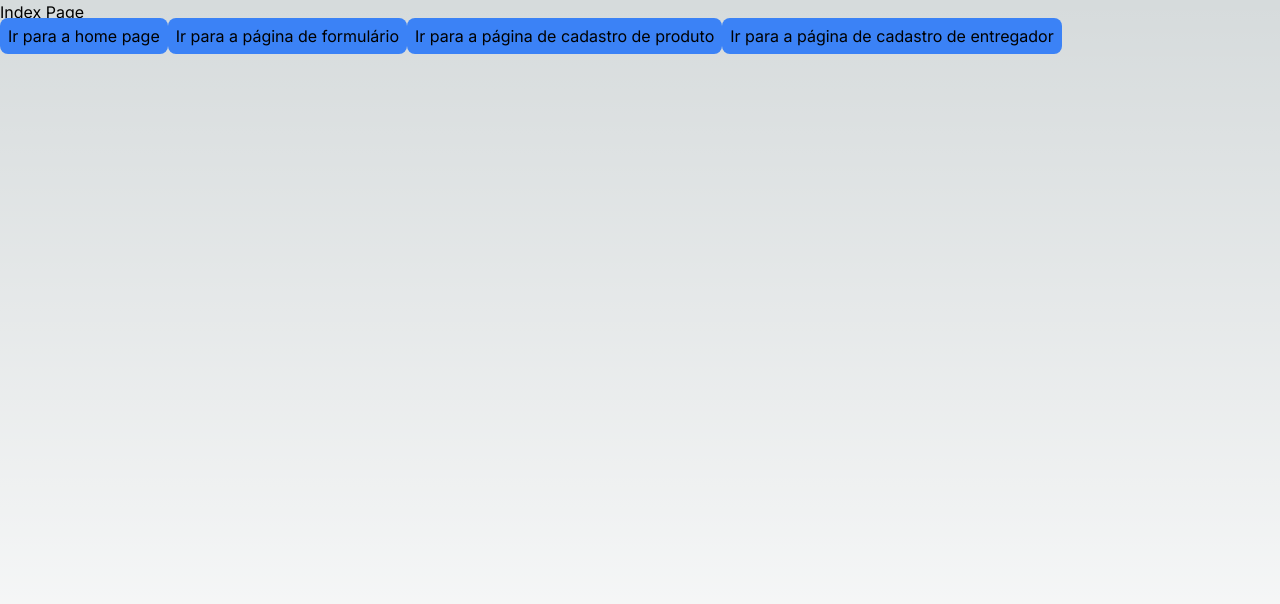
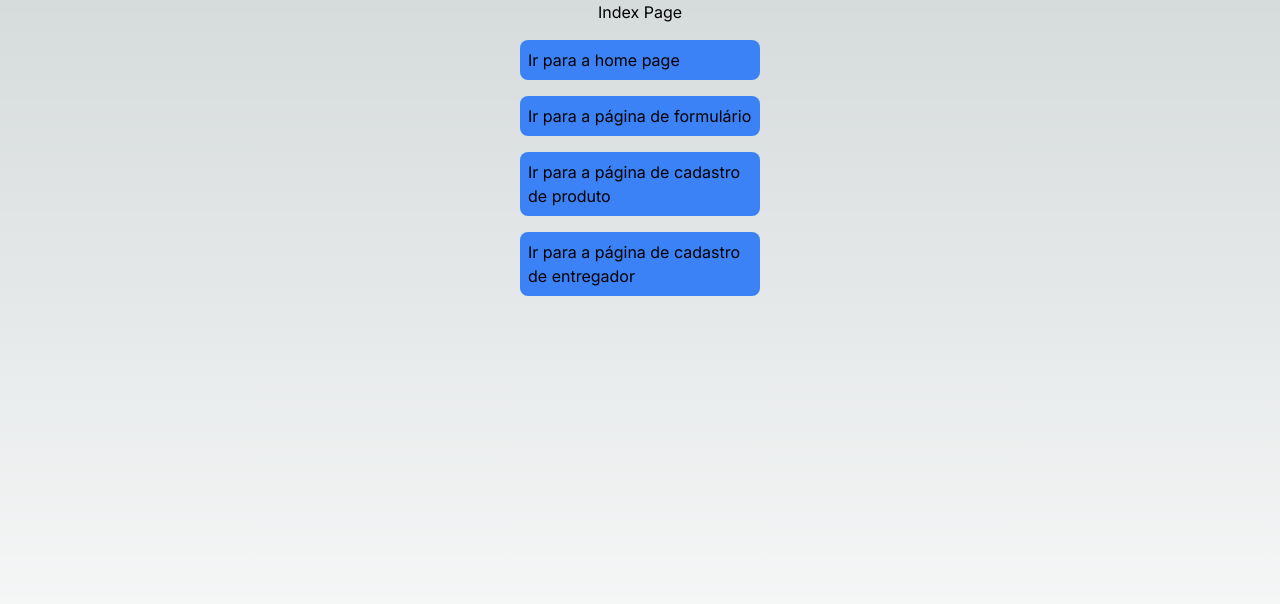
Before and after one commit to giovaniflp/Equipe02-FrontEndWeb-NextJs, a Next.js app: page / in a window 1280 px wide. Shown: the top 604 px of the page. Built offline with nearby package versions, Linux system fonts and the light colour scheme.

Commit message:
Alteração do index

```diff
--- a/src/app/page.tsx
+++ b/src/app/page.tsx
@@ -2,12 +2,14 @@ import Link from "next/link";
 
 export default function Home() {
   return (
-    <div className="h-screen">
+    <div className="h-screen flex flex-col items-center gap-4">
       <h1>Index Page</h1>
-      <Link href={"/homePage"} className="bg-blue-500 p-2 rounded-lg">Ir para a home page</Link>
-      <Link href={"/cadastroCliente"} className="bg-blue-500 p-2 rounded-lg">Ir para a página de formulário</Link>
-      <Link href={"/cadastroProduto"} className="bg-blue-500 p-2 rounded-lg">Ir para a página de cadastro de produto</Link>
-      <Link href={"/cadastroEntregador"} className="bg-blue-500 p-2 rounded-lg">Ir para a página de cadastro de entregador</Link>
+      <div className="flex flex-col gap-4 w-60">
+        <Link href={"/homePage"} className="bg-blue-500 p-2 rounded-lg">Ir para a home page</Link>
+        <Link href={"/cadastroCliente"} className="bg-blue-500 p-2 rounded-lg">Ir para a página de formulário</Link>
+        <Link href={"/cadastroProduto"} className="bg-blue-500 p-2 rounded-lg">Ir para a página de cadastro de produto</Link>
+        <Link href={"/cadastroEntregador"} className="bg-blue-500 p-2 rounded-lg">Ir para a página de cadastro de entregador</Link>
+      </div>
     </div>
   );
 }
```
